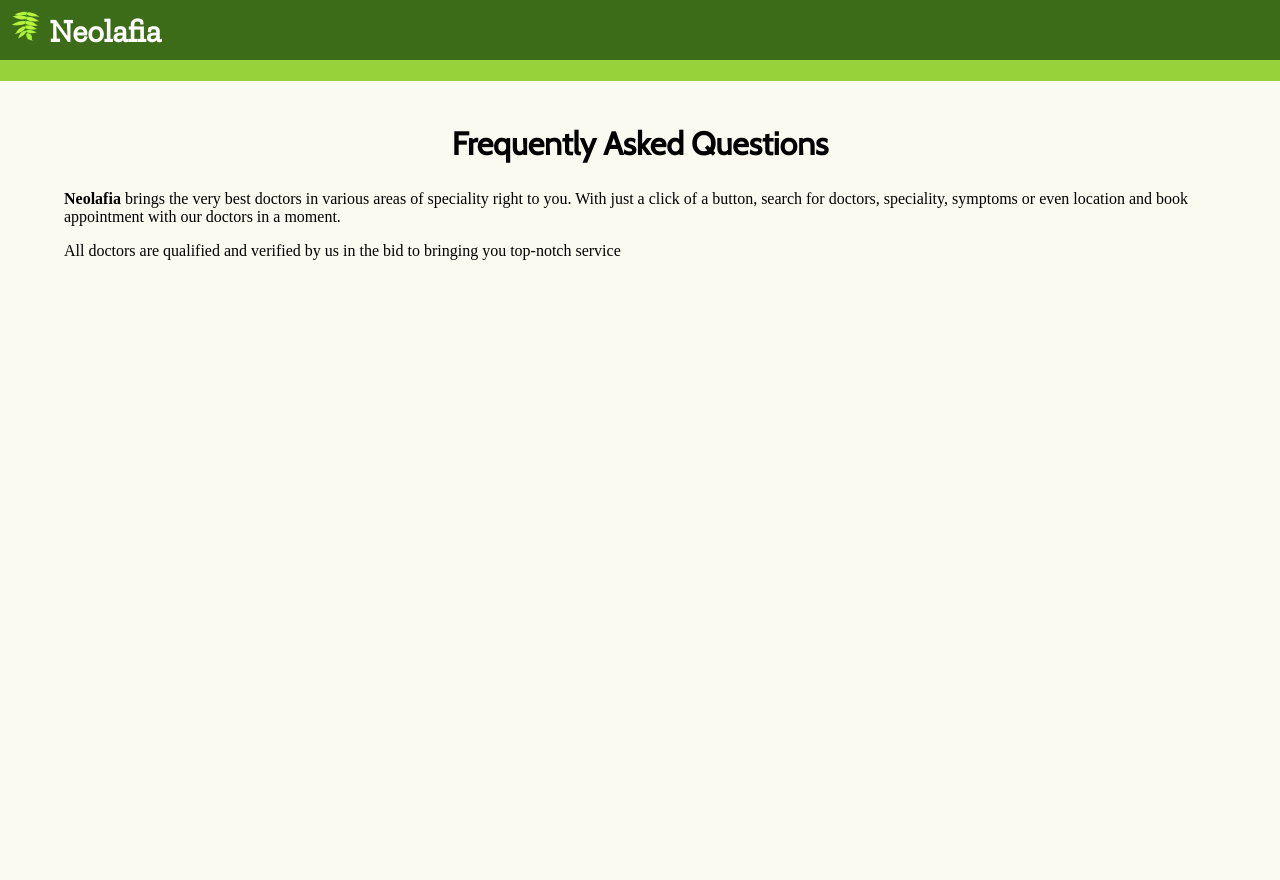
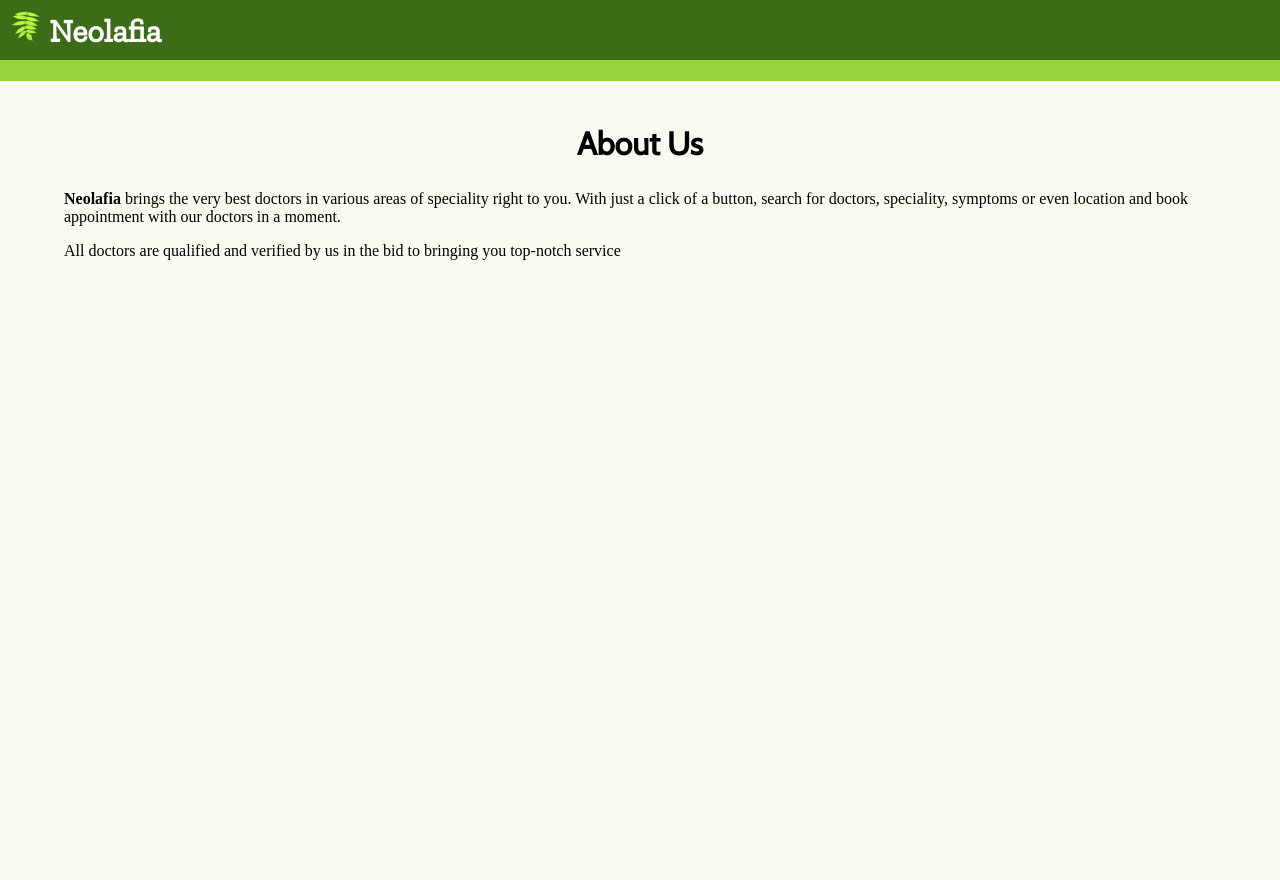
Before and after one commit to acphynix/doctors, a PHP site: page /aboutus.php in a window 1280 px wide. Shown: the top 880 px of the page. Run offline with PHP 8.4, Linux system fonts and the light colour scheme; some libraries are stand-ins or nearby versions.

Commit message:
More fixes

```diff
--- a/html/aboutus.php
+++ b/html/aboutus.php
@@ -23,7 +23,7 @@
   <div class='account-body'>
     <div class='account-container'>
       <div class='account-entry' style='height:100%'>
-        <h2 class='soloheading'>Frequently Asked Questions</h2>
+        <h2 class='soloheading'>About Us</h2>
 
 
         <div class="contact-page">
```
